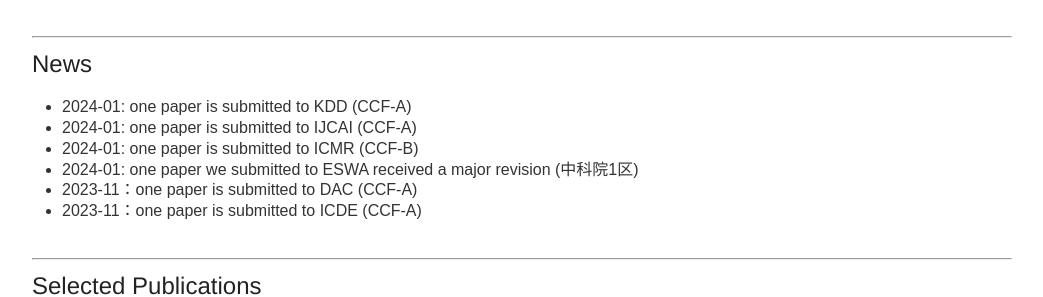
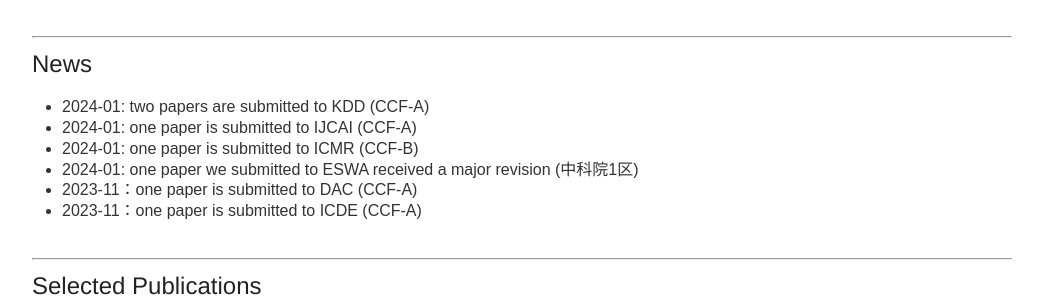
Before and after one commit to longlonglin/longlonglin.github.io, a Jekyll site: the page built from index.md, in a window 1280 px wide. Shown: the part 509-806 px from the top of the page, without its empty margins (118-1161 px from the left). Built offline with Jekyll 4.4.1, drawn with Linux system fonts in a browser that asks for light colours; our own code applies the rules of GitHub Pages for plain Markdown files.

Commit message:
Update index.md

```diff
--- a/index.md
+++ b/index.md
@@ -14,7 +14,7 @@
 
 ___
 ## News
-* 2024-01: one paper is submitted to KDD  (CCF-A)
+* 2024-01: two papers are submitted to KDD  (CCF-A)
 * 2024-01: one paper is submitted to IJCAI  (CCF-A)
 * 2024-01: one paper is submitted to ICMR  (CCF-B)
 * 2024-01: one paper we submitted to ESWA received a major revision (中科院1区)
```
